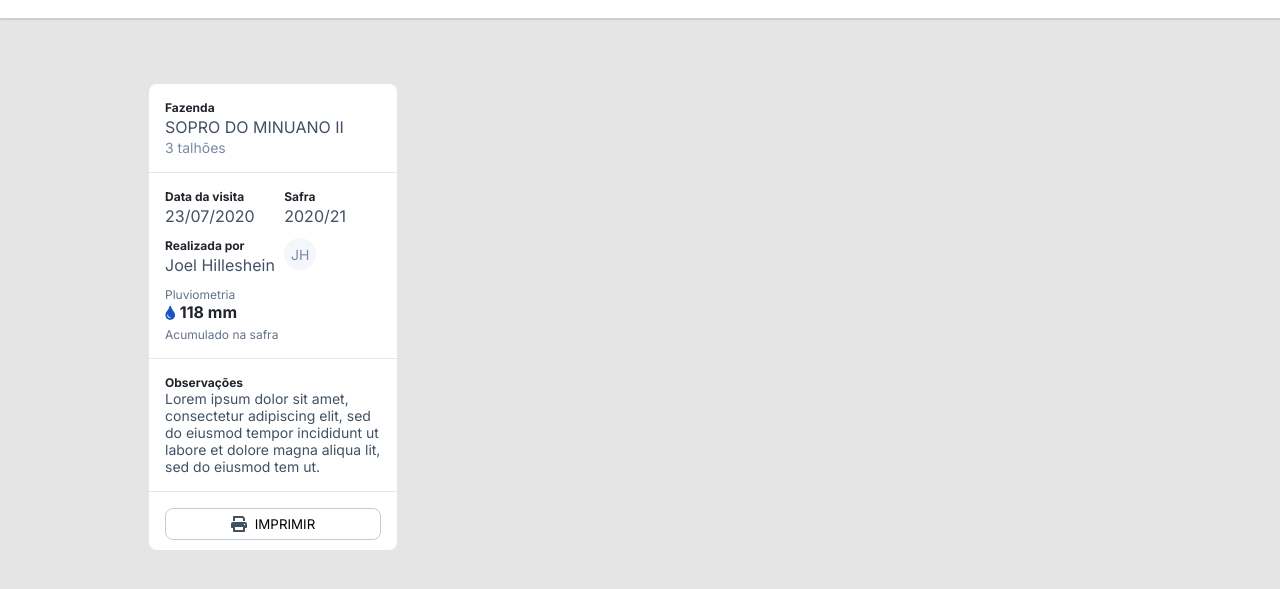
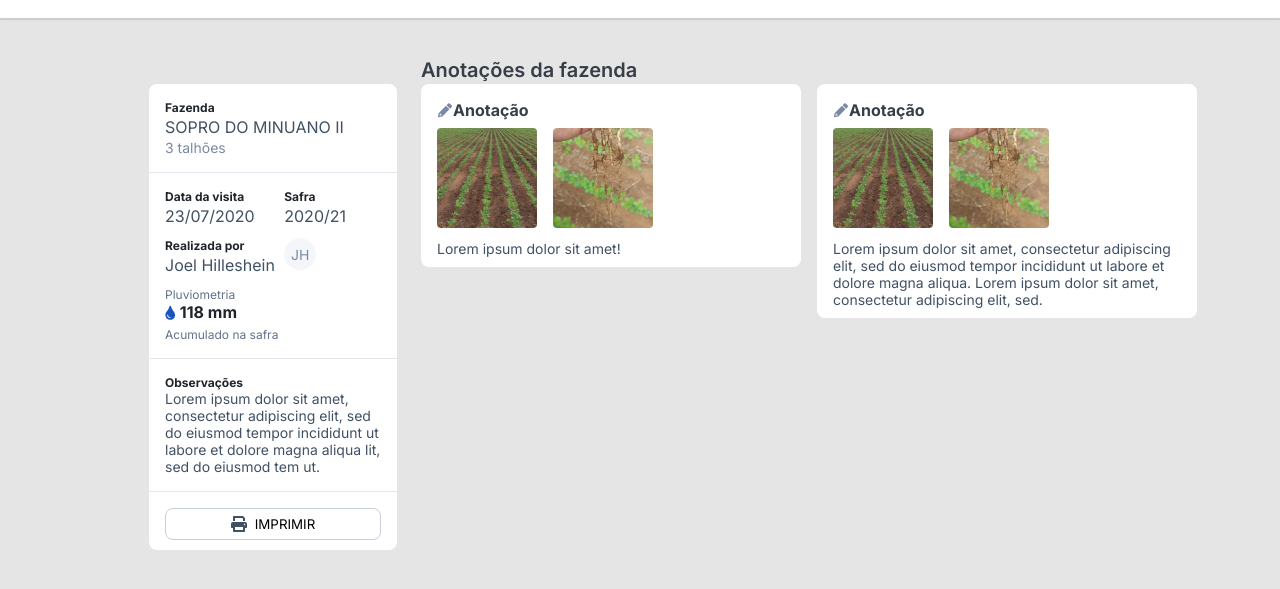
Before and after one commit to CarlosEduardoBastos/emergir-desafio, a plain HTML site: page index.html in a window 1280 px wide. Shown: the part 53-642 px from the top of the page. Drawn offline with Linux system fonts and the light colour scheme.

Commit message:
criando o annotation

```diff
--- a/index.html
+++ b/index.html
@@ -73,6 +73,38 @@
                 </div>
                 <button class="main-container-data__button"><img src="/img/icon3.svg">imprimir</button>
             </div>
+            <section class="content">
+                <h2 class="content-title">Anotações da fazenda</h2>
+                <div class="content-annotation-container">
+                    <div class="content-annotation">
+                        <div class="content-annotation__title">
+                            <img src="img/pencil.svg" alt="pencil">
+                            <h4>Anotação</h4>
+                        </div>
+                        <div class="content-annotation__imgs">
+                            <div class="annotation-img"><img src="img/image-1.png"></div>
+                            <div class="annotation-img"><img src="img/image-2.png"></div>
+                        </div>
+                        <div class="content-annotation__description">
+                            <p>Lorem ipsum dolor sit amet!</p>
+                        </div>
+                    </div>
+                    <div class="content-annotation content-2">
+                        <div class="content-annotation__title">
+                            <img src="img/pencil.svg" alt="pencil">
+                            <h4>Anotação</h4>
+                        </div>
+                        <div class="content-annotation__imgs">
+                            <div class="annotation-img"><img src="img/image-1.png"></div>
+                            <div class="annotation-img"><img src="img/image-2.png"></div>
+                        </div>
+                        <div class="content-annotation__description">
+                            <p>Lorem ipsum dolor sit amet, consectetur adipiscing elit, sed do eiusmod tempor incididunt ut labore et dolore magna aliqua. Lorem ipsum dolor sit amet, consectetur adipiscing elit, sed.</p>
+                        </div>
+                    </div>
+                </div>
+
+            </section>
         </aside>
     </main>
 </body>
--- /dev/null
+++ b/scss/modules/_annotation.scss
@@ -0,0 +1,61 @@
+@use "../base/variables";
+
+.content{
+    .content-title{
+        position: relative;
+        bottom: 26px;
+        left: 0;
+        color: variables.$main-color;
+        font-size: 20px;
+        font-weight: 600;
+    }
+    .content-annotation-container{
+        position: absolute;
+        top: 137px;
+        display: flex;
+
+
+        .content-annotation{
+            width: 380px;
+            height: 183px;
+            background-color: #fff;
+            margin-right: 16px;
+
+
+            border-radius: 8px;
+            padding: 16px;
+            &__title{
+                display: flex;
+
+                h4{
+                    font-size: variables.$tertiary-size;
+                    color: variables.$main-color;
+                }
+
+            }
+            .content-annotation__imgs{
+                display: flex;
+                align-items: center;
+
+                .annotation-img{
+                    margin: 8px 16px 8px 0px;
+
+                    img{
+                        border-radius: 4px;
+                    }
+                }
+
+            }
+            .content-annotation__description p{
+                font-size: 14px;
+                font-weight: 400;
+                color: #415164;
+            }
+
+        }
+        .content-2{
+            height: 234px;
+        }
+    }
+
+}
--- a/scss/modules/_aside.scss
+++ b/scss/modules/_aside.scss
@@ -9,6 +9,7 @@
         // @include layouts-mixins.center-content;
         max-width: variables.$max-width2;
         margin: 66px auto;
+        display: flex;
 
         &-data{
             width: 248px;
@@ -120,6 +121,9 @@
                 }
             }
         }
+        .content{
+            margin: 0px 24px;
+        }
 
 
     }
--- a/scss/modules/modules.scss
+++ b/scss/modules/modules.scss
@@ -1 +1,2 @@
 @use "aside";
+@use "annotation";
```
Also changed, not shown: css/app.css, img/pencil.svg (added), 1 other file.
